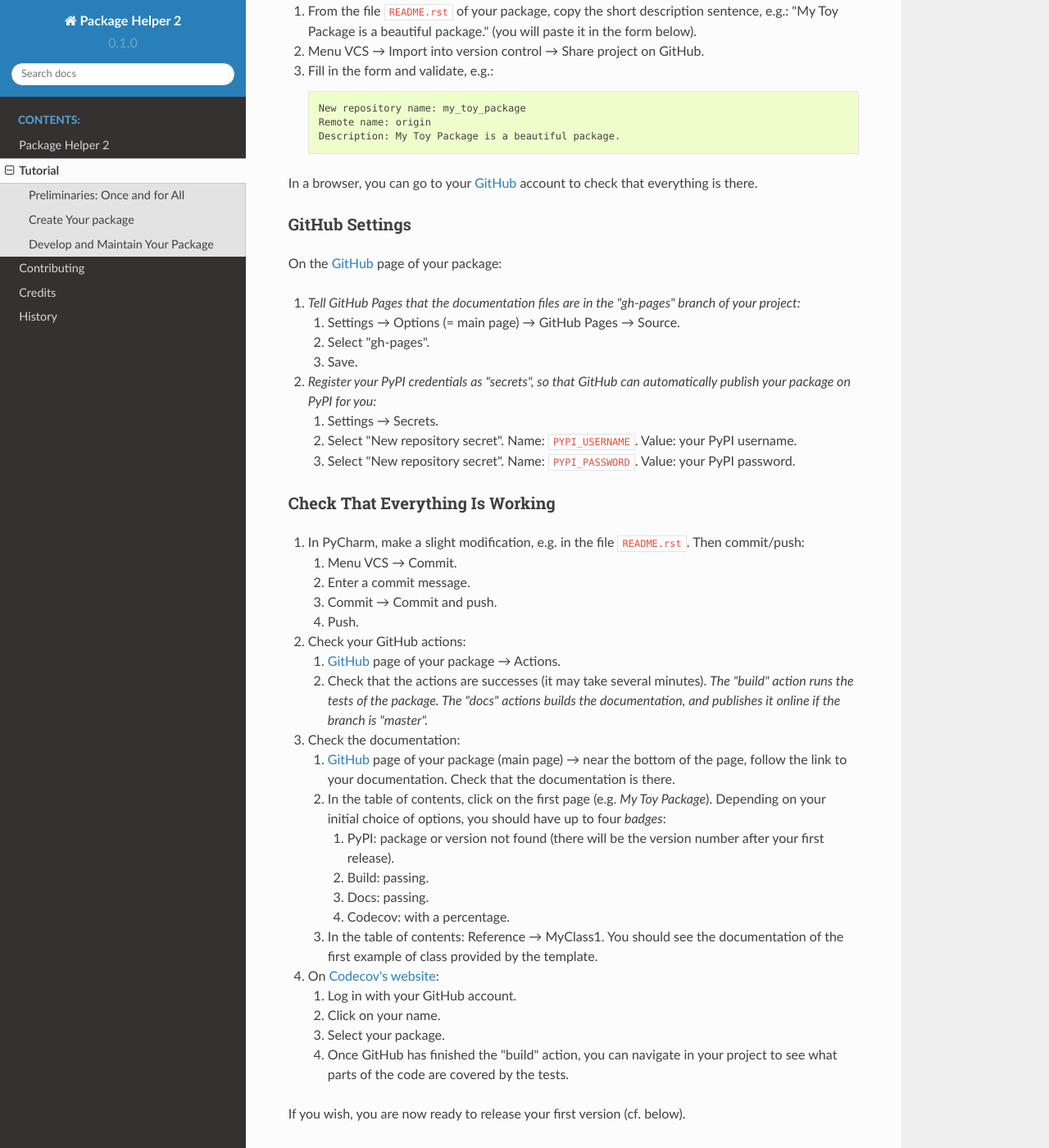
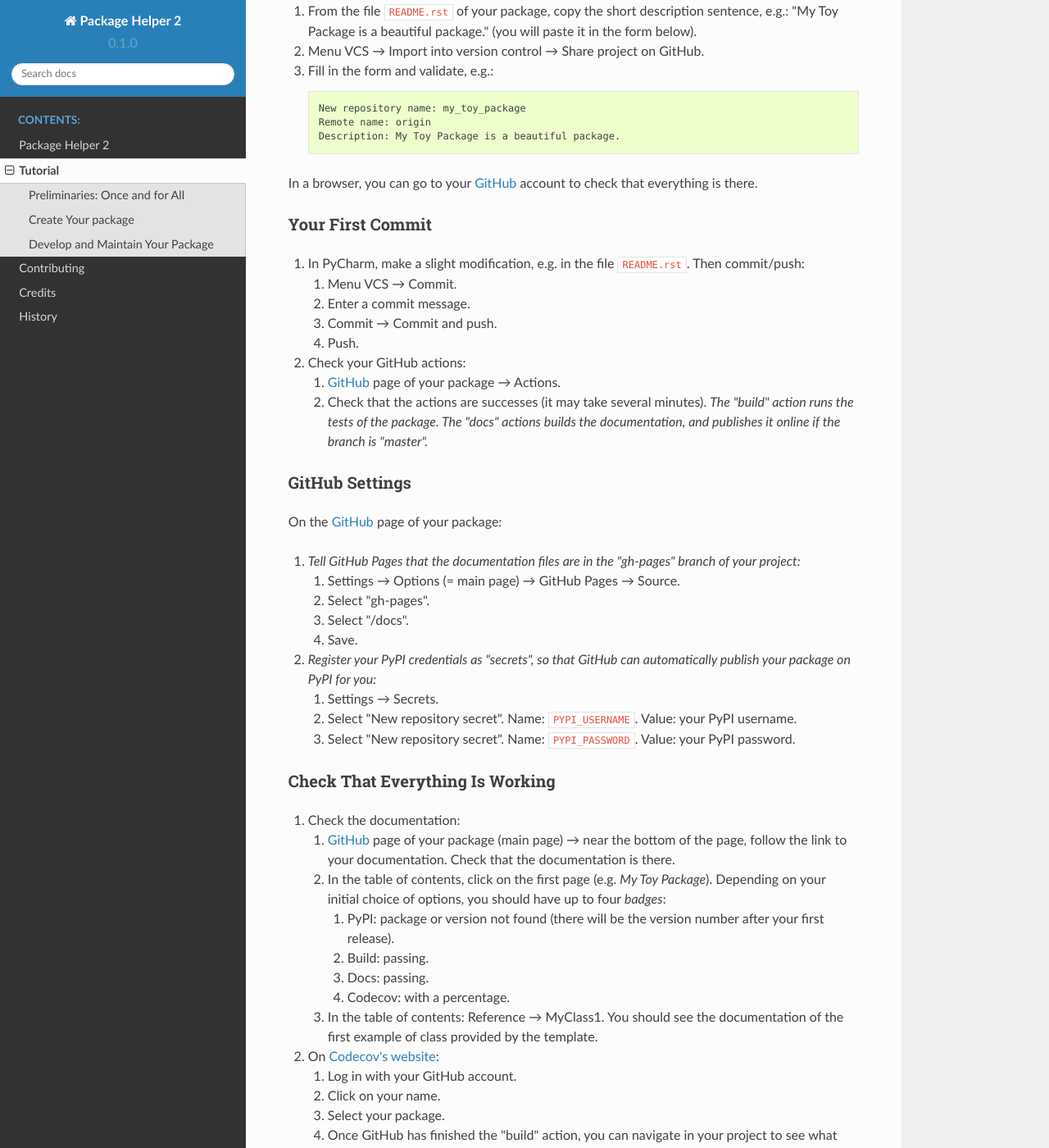
Before and after one commit to francois-durand/package_helper_2, a Sphinx documentation site: the page built from docs/tutorial.rst, in a window 1280 px wide and 1400 px high, scrolled down 4772 px. Shown: the whole window at 82% size. Built offline with Sphinx 7.4.7 and the Read the Docs theme 2.0.0, drawn with Linux system fonts in a browser that asks for light colours; some of the changed text lies outside the part shown.

Commit message:
Update create_your_package.html
* "Tell GitHub Pages that the documentation files are in the "gh-pages" branch of your project:" ==> should be done after the first commit, otherwise the branch "gh-pages" does not exist.
* Select gh-pages/docs.

```diff
--- a/docs/_static/create_your_package.html
+++ b/docs/_static/create_your_package.html
@@ -52,6 +52,9 @@ you need to create a Python package.]: My Toy Package is a beautiful package.</s
                 </li>
             </ol>
         </li>
+        <li><p>In PyCharm, choose "Open a project" and select the directory of your package: the whole file structure
+            is in there!
+        <p></li>
     </ol>
     <p>Some explanations now:</p>
     <ul class="simple">
@@ -209,6 +209,34 @@ you need to create a Python package.]: My Toy Package is a beautiful package.</s
 
 
 <div class="github">
+    <h3>Your First Commit</h3>
+
+    <ol class="arabic simple">
+        <li class="github"><p>In PyCharm, make a slight modification, e.g. in the file
+            <code class="docutils literal notranslate"><span class="pre">README.rst</span></code>.
+            Then commit/push:</p>
+            <ol class="arabic simple">
+                <li><p>Menu VCS → Commit.</p></li>
+                <li><p>Enter a commit message.</p></li>
+                <li><p>Commit → Commit and push.</p></li>
+                <li><p>Push.</p></li>
+            </ol>
+        </li>
+
+        <li><p>Check your GitHub actions:</p>
+            <ol class="arabic simple">
+                <li><p><a href="https://github.com">GitHub</a> page of your package → Actions.</p></li>
+                <li><p>Check that the actions are successes (it may take several minutes). <em>The "build" action
+                    runs the tests of the package. The "docs" actions builds the documentation, and publishes
+                    it online if the branch is "master".</em></p></li>
+            </ol>
+        </li>
+
+    </ol>
+</div>
+
+
+<div class="github">
     <h3>GitHub Settings</h3>
     <p>On the <a href="https://github.com">GitHub</a> page of your package:</p>
     <ol class="arabic simple">
@@ -216,6 +244,7 @@ you need to create a Python package.]: My Toy Package is a beautiful package.</s
             <ol class="arabic simple">
                 <li><p>Settings → Options (= main page) → GitHub Pages → Source.</p></li>
                 <li><p>Select "gh-pages".</p></li>
+                <li><p>Select "/docs".</p></li>
                 <li><p>Save.</p></li>
             </ol>
         </li>
@@ -241,25 +270,6 @@ you need to create a Python package.]: My Toy Package is a beautiful package.</s
     <h3>Check That Everything Is Working</h3>
 
     <ol class="arabic simple">
-        <li class="github"><p>In PyCharm, make a slight modification, e.g. in the file
-            <code class="docutils literal notranslate"><span class="pre">README.rst</span></code>.
-            Then commit/push:</p>
-            <ol class="arabic simple">
-                <li><p>Menu VCS → Commit.</p></li>
-                <li><p>Enter a commit message.</p></li>
-                <li><p>Commit → Commit and push.</p></li>
-                <li><p>Push.</p></li>
-            </ol>
-        </li>
-
-        <li><p>Check your GitHub actions:</p>
-            <ol class="arabic simple">
-                <li><p><a href="https://github.com">GitHub</a> page of your package → Actions.</p></li>
-                <li><p>Check that the actions are successes (it may take several minutes). <em>The "build" action
-                    runs the tests of the package. The "docs" actions builds the documentation, and publishes
-                    it online if the branch is "master".</em></p></li>
-            </ol>
-
         <li><p>Check the documentation:</p>
             <ol class="arabic simple">
                 <li><p><a href="https://github.com">GitHub</a> page of your package (main page) → near the bottom of the
```
Also changed, not shown: other parts of docs/_static/create_your_package.html (+0 -3 lines).
